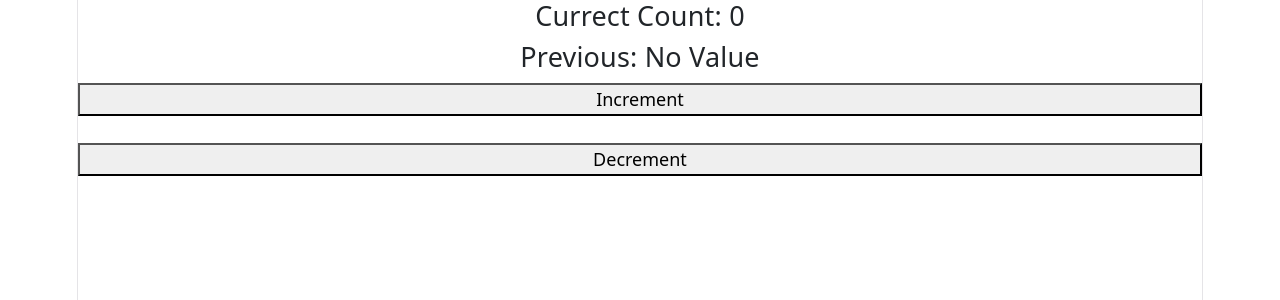
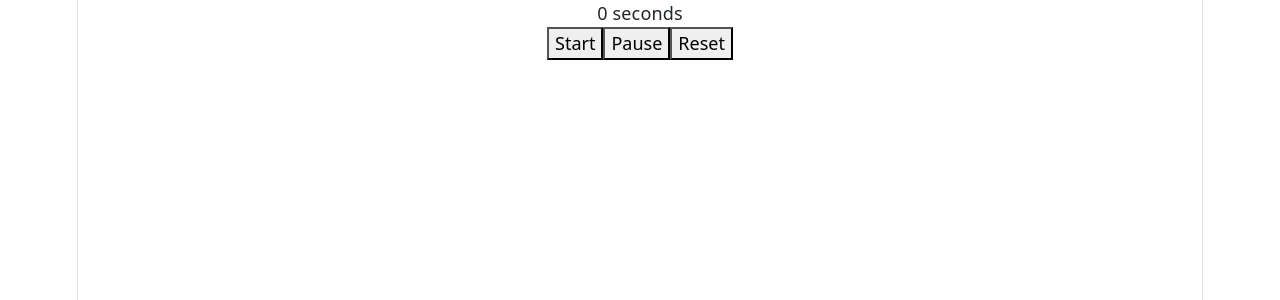
Before and after one commit to Dhara-06/state-and-props, a React (Vite) app: page / in a window 1280 px wide. Shown: the top 300 px of the page. Built offline with nearby package versions, Linux system fonts and the light colour scheme.

Commit message:
Section C completed

```diff
--- a/src/App.jsx
+++ b/src/App.jsx
@@ -1,6 +1,7 @@
 // import StudentForm from './components/StudentForm';
 // import FocusInput from './components/FocusInput';
-import PreviousValue from "./components/PreviousValue";
+// import PreviousValue from "./components/PreviousValue";
+import StopWatch from "./components/StopWatch"
 function App() {
   return (
     // <div className="container mt-5">
@@ -11,7 +12,8 @@ function App() {
     // </div>
     <>
     {/* <FocusInput />   */}
-    <PreviousValue/>
+    {/* <PreviousValue/> */}
+    <StopWatch/>
     </>
   );
 }
--- /dev/null
+++ b/src/components/StopWatch.jsx
@@ -0,0 +1,61 @@
+import { useEffect, useRef, useState } from "react";
+
+function StopWatch() {
+  const [seconds, setSeconds] = useState(0);
+
+  const [isRunning, setIsRunning] = useState(false);
+
+  const intervalRef = useRef(null);
+
+  useEffect(() => {
+    if (!isRunning) { // in first step it is false so the condition becomes true so it doesnt enter the useEffect function.
+      return;
+    }
+    intervalRef.current = setInterval(() => {
+      setSeconds((seconds) => seconds + 1);
+    }, 1000);
+
+    return () => {
+      clearInterval(intervalRef.current);
+      intervalRef.current = null;
+    };
+  }, [isRunning]);
+
+  const handleStart = () => {
+    setIsRunning(true);
+  };
+
+  const handlePause = () => {
+    setIsRunning(false);
+  };
+
+  const handleReset = () => {
+    setIsRunning(false);
+    setSeconds(0);
+  };
+
+  return (
+    <>
+
+      <div>
+        {seconds} seconds
+      </div>
+
+      <div>
+        <button onClick={handleStart}>
+          Start
+        </button>
+
+        <button onClick={handlePause}>
+          Pause
+        </button>
+
+        <button onClick={handleReset}>
+          Reset
+        </button>
+      </div>
+    </>
+  );
+}
+
+export default StopWatch;
```
